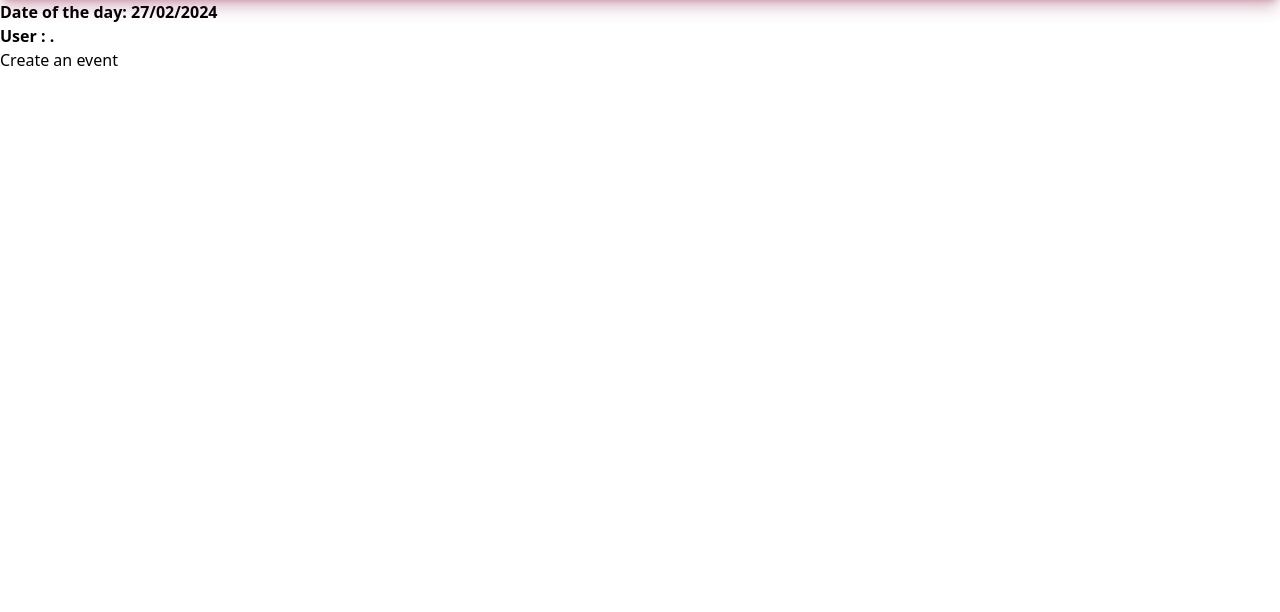
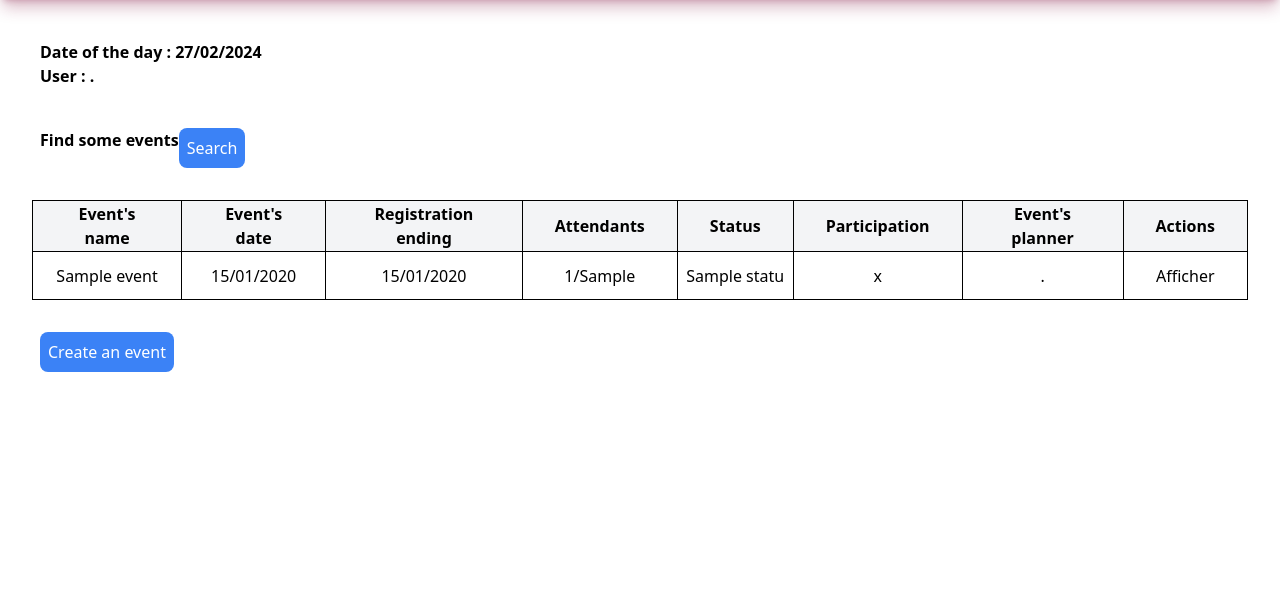
Before and after one commit to JeremyCheron/projet-sortir, a Symfony app: template templates/main/home.html.twig in a window 1280 px wide. Shown: the part 73-685 px from the top of the page. Run offline with Twig, Linux system fonts and the light colour scheme; the template is opened without the code that fills it: most values are stand-ins (such as "Sample title", 1, 10 or a date in 2020); style sheets or scripts are compiled from the project's sources; some libraries are stand-ins or nearby versions.

Commit message:
update logged home/page + update eventService

```diff
--- a/src/Controller/MainController.php
+++ b/src/Controller/MainController.php
@@ -2,6 +2,7 @@
 
 namespace App\Controller;
 
+use App\Repository\EventRepository;
 use Symfony\Bundle\FrameworkBundle\Controller\AbstractController;
 use Symfony\Component\HttpFoundation\Response;
 use Symfony\Component\Routing\Attribute\Route;
--- a/templates/event/details.html.twig
+++ b/templates/event/details.html.twig
@@ -72,7 +72,7 @@
             </tr>
             </thead>
             <tbody>
-            {% for attendant in attendants %}
+            {% for attendant in event.attendants %}
                 <tr class="h-20 md:h-12 text-center {{ loop.index % 2 == 0 ? 'bg-gray-100' : '' }}">
                     <td class="border-collapse border border-black">{{ attendant.nickname | upper }}</td>
                     <td class="border-collapse border border-black">{{ attendant. firstname | capitalize}} {{ attendant.lastname | upper }}</td>
--- a/templates/main/home.html.twig
+++ b/templates/main/home.html.twig
@@ -1,18 +1,53 @@
 {% extends 'base.html.twig' %}
 
 {% block body %}
-    <div class="font-bold">
-        <p>Date of the day: {{ "now" | date('d/m/Y') }}</p>
+    <div class="font-bold m-10">
+        <p>Date of the day : {{ "now" | date('d/m/Y') }}</p>
         <p>User : {{ app.user.firstname |capitalize }} {{ app.user.lastname | split('')[0] |upper}}.  </p>
     </div>
 
-    <div>
+    <div class="mx-10 flex">
+        <p class="font-bold">Find some events</p>
+        <form action=""></form>
+
+        <a href="{{ path('event_add') }}"><input type="button" value="Search" class="border-blue-500 bg-blue-500 text-white rounded-lg p-2" ></a>
 
     </div>
     <div>
-
+        {% if (events|length != 0) %}
+        <table class="table-auto border border-gray-200 m-8">
+            <thead class="bg-gray-100 ">
+            <tr>
+                <th class="border-collapse border border-black w-auto px-8">Event's name</th>
+                <th class="border-collapse border border-black w-auto px-8">Event's date</th>
+                <th class="border-collapse border border-black w-auto px-8">Registration ending</th>
+                <th class="border-collapse border border-black w-auto px-8">Attendants</th>
+                <th class="border-collapse border border-black w-auto px-8">Status</th>
+                <th class="border-collapse border border-black w-auto px-8">Participation</th>
+                <th class="border-collapse border border-black w-auto px-8">Event's planner</th>
+                <th class="border-collapse border border-black w-auto px-8">Actions</th>
+            </tr>
+            </thead>
+            <tbody>
+            {% for event in events%}
+                <tr class="h-20 md:h-12 text-center {{ loop.index % 2 == 0 ? 'bg-gray-100' : '' }}">
+                    <td class="border-collapse border border-black">{{ event.name }}</td>
+                    <td class="border-collapse border border-black">{{ event.startDate |date('d/m/Y')}}</td>
+                    <td class="border-collapse border border-black">{{ event.registrationDeadline |date('d/m/Y')}}</td>
+                    <td class="border-collapse border border-black">{{ event.attendants.count}}/{{ event.maxRegistrations }}</td>
+                    <td class="border-collapse border border-black">{{ event.status.name}}</td>
+                    <td class="border-collapse border border-black">x</td>
+                    <td class="border-collapse border border-black">{{ app.user.firstname |capitalize }} {{ app.user.lastname | split('')[0] |upper}}.</td>
+                    <td class="border-collapse border border-black">Afficher</td>
+                </tr>
+            {% endfor %}
+            </tbody>
+        </table>
+        {% else %}
+            There are no events planned for now !
+        {% endif %}
     </div>
-    <a href="{{ path('event_add') }}"><input type="button" value="Create an event" ></a>
+    <a href="{{ path('event_add') }}"><input type="button" value="Create an event" class="border-blue-500 bg-blue-500 text-white rounded-lg p-2 mx-10" ></a>
 {% endblock %}
 
 {% block title %}
```
Also changed, not shown: src/Controller/EventController.php (+20 -7 lines), src/Services/EventService.php (+13 -3 lines), templates/event/addEvent.html.twig (+9 -5 lines).
